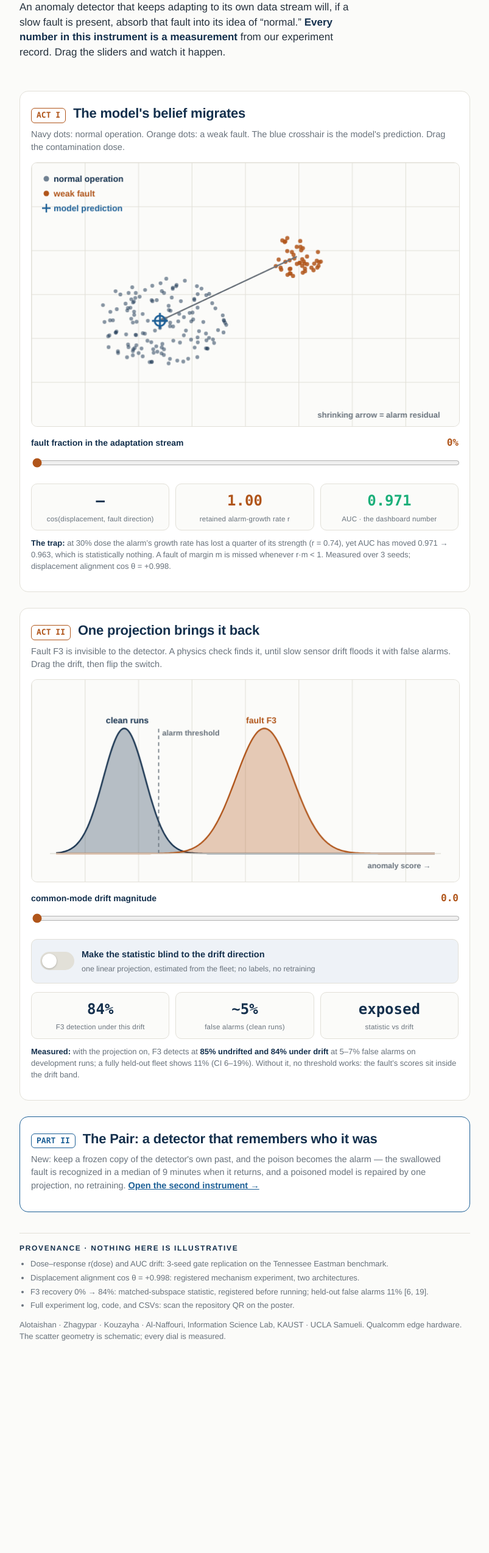
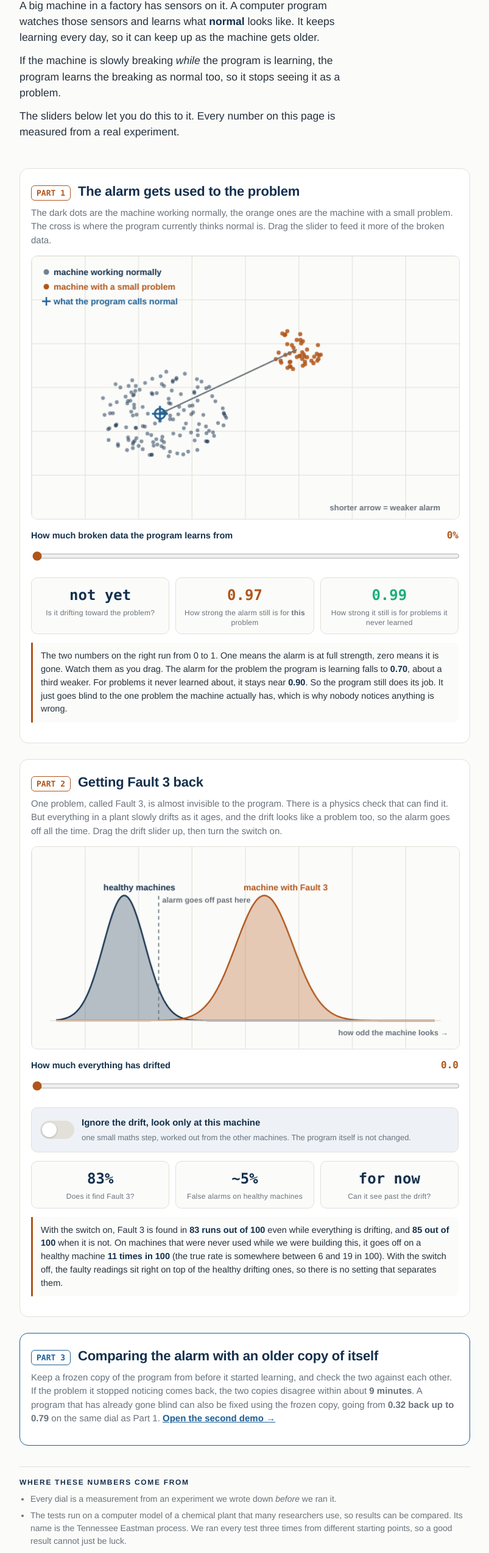
Before and after one commit to msh3l0r-design/absorption-instrument, a plain HTML site: page index.html in a window 1280 px wide. Shown: the part 190-2737 px from the top of the page at 61% size, without its empty margins (238-1041 px from the left). Before the commit the page ends 2465 px from the top, so only its background shows below. Drawn offline with Linux system fonts and the light colour scheme.

Commit message:
Rewrite both pages in plain language, and correct a retracted number
pair.html carried a retracted result: "a poisoned model at 0.27-0.34 returns to
0.99-1.00". The S6 overshoot was retracted in the project record; the scrutiny
re-run gives 0.32 -> 0.79, beating rebuild-from-scratch at 0.69. Text and the
slider both corrected, and the state labels rescaled to the real ceiling.

Also removed from pair.html: the real water-treatment testbed claim (out of
scope, and not supported by the files) and the "shadow-mode pilot" naming.

index.html had a dial labelled "AUC, the dashboard number" animating 0.971 to
0.963. Those two numbers are one row of dose_response_high.csv at dose zero,
in_ratio and out_ratio, not an AUC and not a trajectory. Replaced with the real
comparison from that file: alarm strength for the fault being learned (0.97 to
0.70) against faults never in the stream (0.99 to 0.90).

Language: rewritten so a reader who knows no jargon can follow it. No cos, no
AUC, no projection, no replay buffer. Dials now ask plain questions. Middle-dot
separators and em dashes removed throughout. Numbers on a 0 to 1 scale are now
explained where they first appear.

Fault figures aligned with the poster: 83 in 100 under drift, 85 without, and
11 in 100 false alarms on machines held back during development.

```diff
--- a/index.html
+++ b/index.html
@@ -4,7 +4,7 @@
 <meta charset="utf-8">
 <meta name="viewport" content="width=device-width, initial-scale=1">
 <meta name="color-scheme" content="light dark">
-<title>The Absorption Instrument: how a detector unlearns a fault</title>
+<title>An alarm that stops noticing the problem</title>
 </head>
 <body>
 <style>
@@ -23,14 +23,15 @@
   :root[data-theme="light"]{ --paper:#fbfbf9; --card:#ffffff; --ink:#14304d; --body:#26323e; --mut:#68727c;
            --line:#e2e0d8; --fault:#b0551a; --faultbg:#fbf3ea; --model:#1c5f96; --modelbg:#eef2f7; }
   html{ background:var(--paper); }
-  body{ font-family:var(--sans); color:var(--body); margin:0; line-height:1.45;
+  body{ font-family:var(--sans); color:var(--body); margin:0; line-height:1.5;
         -webkit-font-smoothing:antialiased; }
   main{ max-width:740px; margin:0 auto; padding:28px 18px 60px; }
   header.hero{ padding:26px 0 8px; }
   .kicker{ font-size:12px; letter-spacing:.14em; text-transform:uppercase; color:var(--mut); font-weight:700; }
   h1{ font-size:clamp(30px,6vw,44px); line-height:1.04; letter-spacing:-0.02em; color:var(--ink);
       font-weight:800; margin:10px 0 12px; text-wrap:balance; }
-  .lede{ font-size:17px; max-width:58ch; }
+  .lede{ font-size:17.5px; max-width:58ch; }
+  .lede p{ margin:0 0 12px; }
   .lede b{ color:var(--ink); }
   section.act{ background:var(--card); border:1px solid var(--line); border-radius:14px;
                padding:20px 18px 18px; margin-top:26px; }
@@ -38,12 +39,12 @@
   .actno{ font-family:var(--mono); font-size:13px; font-weight:700; color:var(--fault);
           border:1.5px solid var(--fault); border-radius:6px; padding:2px 8px; }
   h2{ font-size:22px; color:var(--ink); letter-spacing:-0.01em; margin:0; font-weight:800; }
-  .actsub{ font-size:14.5px; color:var(--mut); margin:8px 0 14px; }
+  .actsub{ font-size:15px; color:var(--mut); margin:8px 0 14px; }
   canvas{ width:100%; height:auto; display:block; border-radius:10px; background:var(--paper);
           border:1px solid var(--line); touch-action:none; }
   .ctl{ margin-top:14px; }
-  .ctl label{ display:flex; justify-content:space-between; align-items:baseline; font-size:14px;
-              font-weight:700; color:var(--ink); }
+  .ctl label{ display:flex; justify-content:space-between; align-items:baseline; font-size:14.5px;
+              font-weight:700; color:var(--ink); gap:10px; }
   .ctl label .val{ font-family:var(--mono); color:var(--fault); font-size:16px; }
   input[type=range]{ width:100%; margin-top:8px; accent-color:var(--fault); height:28px; }
   .dials{ display:grid; grid-template-columns:repeat(3,1fr); gap:10px; margin-top:14px; }
@@ -53,11 +54,11 @@
             font-variant-numeric:tabular-nums; }
   .dial .n.hot{ color:var(--fault); }
   .dial .n.calm{ color:var(--ok); }
-  .dial .l{ font-size:11.5px; color:var(--mut); margin-top:4px; letter-spacing:.02em; }
+  .dial .l{ font-size:12px; color:var(--mut); margin-top:4px; letter-spacing:.02em; line-height:1.3; }
   .switchrow{ display:flex; align-items:center; gap:12px; margin-top:14px; background:var(--modelbg);
               border:1px solid var(--line); border-radius:10px; padding:12px 14px; }
-  .switchrow .txt{ font-size:14.5px; color:var(--ink); font-weight:700; }
-  .switchrow .sub{ font-size:12.5px; color:var(--mut); font-weight:400; margin-top:2px; }
+  .switchrow .txt{ font-size:15px; color:var(--ink); font-weight:700; }
+  .switchrow .sub{ font-size:13px; color:var(--mut); font-weight:400; margin-top:2px; }
   .toggle{ position:relative; width:56px; height:30px; flex:none; }
   .toggle input{ opacity:0; width:100%; height:100%; position:absolute; margin:0; cursor:pointer; }
   .knob{ position:absolute; inset:0; background:var(--line); border-radius:15px; transition:background .2s; pointer-events:none; }
@@ -66,89 +67,109 @@
   .toggle input:checked + .knob{ background:var(--ok); }
   .toggle input:checked + .knob::after{ transform:translateX(26px); }
   .toggle input:focus-visible + .knob{ outline:2px solid var(--model); outline-offset:2px; }
-  .note{ font-size:13px; color:var(--mut); margin-top:12px; }
+  .note{ font-size:14.5px; color:var(--body); margin-top:14px; background:var(--paper);
+         border-left:3px solid var(--fault); border-radius:0 8px 8px 0; padding:11px 13px; }
   .note b{ color:var(--ink); }
-  footer{ margin-top:34px; border-top:1px solid var(--line); padding-top:16px; font-size:13px; color:var(--mut); }
+  footer{ margin-top:34px; border-top:1px solid var(--line); padding-top:16px; font-size:14px; color:var(--mut); }
   footer .t{ font-size:12px; letter-spacing:.14em; text-transform:uppercase; font-weight:700; color:var(--ink); }
   footer ul{ margin:8px 0 0 18px; padding:0; }
-  footer li{ margin-top:4px; }
+  footer li{ margin-top:6px; }
   @media (prefers-reduced-motion: reduce){ .knob, .knob::after{ transition:none; } }
 </style>
 
 <main>
 <header class="hero">
-  <div class="kicker">KAUST–Saudi Aramco · Edge AI · live companion to the poster</div>
-  <h1>Watch a detector unlearn the fault it was built to catch</h1>
-  <p class="lede">An anomaly detector that keeps adapting to its own data stream will, if a slow fault
-    is present, absorb that fault into its idea of “normal.” <b>Every number in this instrument is a
-    measurement</b> from our experiment record. Drag the sliders and watch it happen.</p>
+  <div class="kicker">A companion to our poster. KAUST and Saudi Aramco, edge AI project.</div>
+  <h1>An alarm that slowly stops noticing the problem</h1>
+  <div class="lede">
+    <p>A big machine in a factory has sensors on it. A computer program watches those
+      sensors and learns what <b>normal</b> looks like. It keeps learning every day, so it can
+      keep up as the machine gets older.</p>
+    <p>If the machine is slowly breaking <i>while</i> the program is learning, the program
+      learns the breaking as normal too, so it stops seeing it as a problem.</p>
+    <p>The sliders below let you do this to it. Every number on this page is measured from a
+      real experiment.</p>
+  </div>
 </header>
 
 <section class="act">
-  <div class="acthead"><span class="actno">ACT I</span><h2>The model's belief migrates</h2></div>
-  <p class="actsub">Navy dots: normal operation. Orange dots: a weak fault. The blue crosshair is the
-    model's prediction. Drag the contamination dose.</p>
+  <div class="acthead"><span class="actno">PART 1</span><h2>The alarm gets used to the problem</h2></div>
+  <p class="actsub">The dark dots are the machine working normally, the orange ones are the machine
+    with a small problem. The cross is where the program currently thinks normal is. Drag the
+    slider to feed it more of the broken data.</p>
   <canvas id="c1" width="700" height="430" role="img"
-    aria-label="Scatter of normal and fault data with the model prediction migrating toward the fault as dose increases"></canvas>
+    aria-label="Normal and faulty readings with the program's idea of normal drifting toward the fault as more broken data is learned"></canvas>
   <div class="ctl">
-    <label>fault fraction in the adaptation stream <span class="val" id="dv">0%</span></label>
-    <input type="range" id="dose" min="0" max="50" value="0" step="1" aria-label="contamination dose percent">
+    <label>How much broken data the program learns from <span class="val" id="dv">0%</span></label>
+    <input type="range" id="dose" min="0" max="50" value="0" step="1" aria-label="how much broken data is learned from, in percent">
   </div>
   <div class="dials">
-    <div class="dial"><div class="n" id="d_cos">—</div><div class="l">cos(displacement, fault direction)</div></div>
-    <div class="dial"><div class="n hot" id="d_r">1.00</div><div class="l">retained alarm-growth rate r</div></div>
-    <div class="dial"><div class="n calm" id="d_auc">0.971</div><div class="l">AUC · the dashboard number</div></div>
+    <div class="dial"><div class="n" id="d_cos">not yet</div><div class="l">Is it drifting toward the problem?</div></div>
+    <div class="dial"><div class="n hot" id="d_r">1.00</div><div class="l">How strong the alarm still is for <b>this</b> problem</div></div>
+    <div class="dial"><div class="n calm" id="d_auc">0.99</div><div class="l">How strong it still is for problems it never learned</div></div>
   </div>
-  <p class="note"><b>The trap:</b> at 30% dose the alarm’s growth rate has lost a quarter of its strength
-    (r = 0.74), yet AUC has moved 0.971 → 0.963, which is statistically nothing. A fault of margin m is missed
-    whenever r·m &lt; 1. Measured over 3 seeds; displacement alignment cos θ = +0.998.</p>
+  <p class="note">The two numbers on the right run from 0 to 1. One means the alarm is at full
+    strength, zero means it is gone. Watch them as you drag. The alarm for the problem the program
+    is learning falls to <b>0.70</b>, about a third weaker. For problems it never learned about,
+    it stays near <b>0.90</b>. So the program still does its job. It just goes blind to the one
+    problem the machine actually has, which is why nobody notices anything is wrong.</p>
 </section>
 
 <section class="act">
-  <div class="acthead"><span class="actno">ACT II</span><h2>One projection brings it back</h2></div>
-  <p class="actsub">Fault F3 is invisible to the detector. A physics check finds it, until slow sensor
-    drift floods it with false alarms. Drag the drift, then flip the switch.</p>
+  <div class="acthead"><span class="actno">PART 2</span><h2>Getting Fault 3 back</h2></div>
+  <p class="actsub">One problem, called Fault 3, is almost invisible to the program. There is a
+    physics check that can find it. But everything in a plant slowly drifts as it ages, and the
+    drift looks like a problem too, so the alarm goes off all the time. Drag the drift slider up,
+    then turn the switch on.</p>
   <canvas id="c2" width="700" height="330" role="img"
-    aria-label="Score distributions of clean and faulty runs overlapping under drift, separating when the projection is enabled"></canvas>
+    aria-label="Two overlapping humps showing healthy and faulty machines, which separate when the switch is on"></canvas>
   <div class="ctl">
-    <label>common-mode drift magnitude <span class="val" id="dr_v">0.0</span></label>
-    <input type="range" id="drift" min="0" max="100" value="0" step="1" aria-label="drift magnitude">
+    <label>How much everything has drifted <span class="val" id="dr_v">0.0</span></label>
+    <input type="range" id="drift" min="0" max="100" value="0" step="1" aria-label="how much everything has drifted">
   </div>
   <div class="switchrow">
-    <span class="toggle"><input type="checkbox" id="proj" aria-label="enable subspace projection">
+    <span class="toggle"><input type="checkbox" id="proj" aria-label="ignore the drift">
       <span class="knob"></span></span>
-    <span><span class="txt">Make the statistic blind to the drift direction</span><br>
-      <span class="sub">one linear projection, estimated from the fleet; no labels, no retraining</span></span>
+    <span><span class="txt">Ignore the drift, look only at this machine</span><br>
+      <span class="sub">one small maths step, worked out from the other machines. The program itself is not changed.</span></span>
   </div>
   <div class="dials">
-    <div class="dial"><div class="n hot" id="d_det">0%</div><div class="l">F3 detection under this drift</div></div>
-    <div class="dial"><div class="n" id="d_fa">—</div><div class="l">false alarms (clean runs)</div></div>
-    <div class="dial"><div class="n" id="d_state">exposed</div><div class="l">statistic vs drift</div></div>
+    <div class="dial"><div class="n hot" id="d_det">0%</div><div class="l">Does it find Fault 3?</div></div>
+    <div class="dial"><div class="n" id="d_fa">~5%</div><div class="l">False alarms on healthy machines</div></div>
+    <div class="dial"><div class="n" id="d_state">buried</div><div class="l">Can it see past the drift?</div></div>
   </div>
-  <p class="note"><b>Measured:</b> with the projection on, F3 detects at <b>85% undrifted and 84% under
-    drift</b> at 5–7% false alarms on development runs; a fully held-out fleet shows 11% (CI 6–19%).
-    Without it, no threshold works: the fault’s scores sit inside the drift band.</p>
+  <p class="note">With the switch on, Fault 3 is found in <b>83 runs out of 100</b> even while
+    everything is drifting, and <b>85 out of 100</b> when it is not. On machines that were never
+    used while we were building this, it goes off on a healthy machine <b>11 times in 100</b> (the
+    true rate is somewhere between 6 and 19 in 100). With the switch off, the faulty readings sit
+    right on top of the healthy drifting ones, so there is no setting that separates them.</p>
 </section>
 
 <section class="act" style="border-color:var(--model);">
-  <div class="acthead"><span class="actno" style="color:var(--model);border-color:var(--model);">PART II</span>
-  <h2>The Pair: a detector that remembers who it was</h2></div>
-  <p class="actsub">New: keep a frozen copy of the detector's own past, and the poison becomes the
-    alarm — the swallowed fault is recognized in a median of 9 minutes when it returns, and a poisoned
-    model is repaired by one projection, no retraining. <a href="pair.html" style="color:var(--model);
-    font-weight:700;">Open the second instrument →</a></p>
+  <div class="acthead"><span class="actno" style="color:var(--model);border-color:var(--model);">PART 3</span>
+  <h2>Comparing the alarm with an older copy of itself</h2></div>
+  <p class="actsub">Keep a frozen copy of the program from before it started learning, and check the
+    two against each other. If the problem it stopped noticing comes back, the two copies disagree
+    within about <b>9 minutes</b>. A program that has already gone blind can also be fixed using the
+    frozen copy, going from <b>0.32 back up to 0.79</b> on the same dial as Part 1.
+    <a href="pair.html" style="color:var(--model);font-weight:700;">Open the second demo →</a></p>
 </section>
 
 <footer>
-  <div class="t">Provenance · nothing here is illustrative</div>
+  <div class="t">Where these numbers come from</div>
   <ul>
-    <li>Dose–response r(dose) and AUC drift: 3-seed gate replication on the Tennessee Eastman benchmark.</li>
-    <li>Displacement alignment cos θ = +0.998: registered mechanism experiment, two architectures.</li>
-    <li>F3 recovery 0% → 84%: matched-subspace statistic, registered before running; held-out false alarms 11% [6, 19].</li>
-    <li>Full experiment log, code, and CSVs: scan the repository QR on the poster.</li>
+    <li>Every dial is a measurement from an experiment we wrote down <i>before</i> we ran it.</li>
+    <li>The tests run on a computer model of a chemical plant that many researchers use, so
+      results can be compared. Its name is the Tennessee Eastman process. We ran every test
+      three times from different starting points, so a good result cannot just be luck.</li>
+    <li>We wrote down and registered the Fault 3 result, 0 to 83 out of 100, before we ran it.
+      The 11-in-100 false alarm figure comes from machines held back and never looked at while
+      we were building this.</li>
+    <li>The dots and humps are drawn simply, to make the shape of the idea clear.</li>
+    <li>The code, the data and the lab notebook are behind the other QR code on the poster.</li>
   </ul>
-  <p>Alotaishan · Zhagypar · Kouzayha · Al-Naffouri, Information Science Lab, KAUST · UCLA Samueli.
-     Qualcomm edge hardware. The scatter geometry is schematic; every dial is measured.</p>
+  <p>Mishal Alotaishan, Ruslan Zhagypar, Nour Kouzayha and Tareq Al-Naffouri. Information Science
+     Lab at KAUST, and UCLA Samueli. Hardware from Qualcomm.</p>
 </footer>
 </main>
 
@@ -156,44 +177,42 @@
 (function(){
   const css = n => getComputedStyle(document.documentElement).getPropertyValue(n).trim();
   const lerp = (a,b,t)=>a+(b-a)*t;
-  // measured dose-response (dose%, r): 0→1.00, 5→0.80, 15→0.76, 30→0.74, 50→0.70
-  const RD=[[0,1.00],[5,0.80],[15,0.76],[30,0.74],[50,0.70]];
-  const rOf=d=>{for(let i=1;i<RD.length;i++){if(d<=RD[i][0]){const[a,b]=[RD[i-1],RD[i]];return lerp(a[1],b[1],(d-a[0])/(b[0]-a[0]));}}return 0.70;};
-  const aucOf=d=>lerp(0.971,0.963,Math.min(d/30,1));
+  // measured, dose_response_high.csv (3-seed means)
+  // in_ratio  = alarm strength for the fault being learned
+  // out_ratio = alarm strength for faults never in the stream
+  const RD =[[0,0.97],[5,0.80],[15,0.76],[30,0.74],[50,0.70]];
+  const RO =[[0,0.99],[5,0.98],[15,0.96],[30,0.91],[50,0.90]];
+  const interp=(T,d)=>{for(let i=1;i<T.length;i++){if(d<=T[i][0]){const[a,b]=[T[i-1],T[i]];
+      return lerp(a[1],b[1],(d-a[0])/(b[0]-a[0]));}}return T[T.length-1][1];};
+  const rOf=d=>interp(RD,d), oOf=d=>interp(RO,d);
   // deterministic pseudo-random (stable scene)
   let seed=7; const rnd=()=>{seed=(seed*16807)%2147483647;return (seed-1)/2147483646;};
   const N=140, F=46;
   const pts=[], fpts=[];
   for(let i=0;i<N;i++){const a=rnd()*6.283,r=Math.pow(rnd(),.5);pts.push([Math.cos(a)*r,Math.sin(a)*r*0.72]);}
   for(let i=0;i<F;i++){const a=rnd()*6.283,r=Math.pow(rnd(),.5)*0.42;fpts.push([2.05+Math.cos(a)*r,1.05+Math.sin(a)*r*0.8]);}
-  const FDIR=[2.05,1.05], FLEN=Math.hypot(...FDIR);
+  const FDIR=[2.05,1.05];
   const c1=document.getElementById('c1'), g1=c1.getContext('2d');
   const dose=document.getElementById('dose');
   function drawAct1(){
-    const d=+dose.value, t=Math.min(d/50,1);
-    // model center migrates along fault direction; magnitude tracks (1-r) scaled
-    const mig=(1-rOf(d))/0.30*0.62; // 0 → ~0.62 of fault offset at 50%
+    const d=+dose.value;
+    const mig=(0.97-rOf(d))/0.27*0.62;
     const cx=FDIR[0]*mig, cy=FDIR[1]*mig;
     const W=c1.width,H=c1.height, sx=W/6.4, sy=H/4.3, ox=W*0.30, oy=H*0.60;
     const P=([x,y])=>[ox+x*sx, oy-y*sy];
     g1.clearRect(0,0,W,H);
     g1.fillStyle=css('--paper'); g1.fillRect(0,0,W,H);
-    // faint grid
     g1.strokeStyle=css('--line'); g1.lineWidth=1;
     for(let gx=0;gx<W;gx+=W/8){g1.beginPath();g1.moveTo(gx,0);g1.lineTo(gx,H);g1.stroke();}
     for(let gy=0;gy<H;gy+=H/6){g1.beginPath();g1.moveTo(0,gy);g1.lineTo(W,gy);g1.stroke();}
-    // normal cloud
     g1.fillStyle=css('--ink'); g1.globalAlpha=0.5;
     pts.forEach(p=>{const[q,w]=P(p);g1.beginPath();g1.arc(q,w,3.1,0,7);g1.fill();});
-    // fault cluster
     g1.globalAlpha=0.85; g1.fillStyle=css('--fault');
     fpts.forEach(p=>{const[q,w]=P(p);g1.beginPath();g1.arc(q,w,3.4,0,7);g1.fill();});
     g1.globalAlpha=1;
-    // fault direction arrow (dashed)
     const[o1,o2]=P([0,0]), [f1,f2]=P(FDIR);
     g1.setLineDash([7,6]); g1.strokeStyle=css('--fault'); g1.lineWidth=1.6;
     g1.beginPath();g1.moveTo(o1,o2);g1.lineTo(f1,f2);g1.stroke(); g1.setLineDash([]);
-    // residual arrow: fault center -> model center
     const[m1,m2]=P([cx,cy]);
     g1.strokeStyle=css('--mut'); g1.lineWidth=2.2;
     g1.beginPath();g1.moveTo(f1,f2);g1.lineTo(m1,m2);g1.stroke();
@@ -202,29 +221,25 @@
     g1.lineTo(m1-10*Math.cos(ang-0.4),m2-10*Math.sin(ang-0.4));
     g1.lineTo(m1-10*Math.cos(ang+0.4),m2-10*Math.sin(ang+0.4));
     g1.closePath(); g1.fillStyle=css('--mut'); g1.fill();
-    // model crosshair
     g1.strokeStyle=css('--model'); g1.lineWidth=3;
     g1.beginPath();g1.moveTo(m1-13,m2);g1.lineTo(m1+13,m2);g1.moveTo(m1,m2-13);g1.lineTo(m1,m2+13);g1.stroke();
     g1.beginPath();g1.arc(m1,m2,8.5,0,7);g1.stroke();
-    // fixed legend (top-left) — no collisions at any dose
     g1.font='700 14px '+css('--sans');
     g1.fillStyle=css('--ink'); g1.globalAlpha=0.6;
     g1.beginPath(); g1.arc(24,26,4.5,0,7); g1.fill(); g1.globalAlpha=1;
-    g1.fillStyle=css('--ink'); g1.fillText('normal operation',36,31);
+    g1.fillStyle=css('--ink'); g1.fillText('machine working normally',36,31);
     g1.fillStyle=css('--fault');
     g1.beginPath(); g1.arc(24,50,4.5,0,7); g1.fill();
-    g1.fillText('weak fault',36,55);
+    g1.fillText('machine with a small problem',36,55);
     g1.strokeStyle=css('--model'); g1.lineWidth=2.4;
     g1.beginPath(); g1.moveTo(17,74); g1.lineTo(31,74); g1.moveTo(24,67); g1.lineTo(24,81); g1.stroke();
-    g1.fillStyle=css('--model'); g1.fillText('model prediction',36,79);
+    g1.fillStyle=css('--model'); g1.fillText('what the program calls normal',36,79);
     g1.fillStyle=css('--mut'); g1.font='600 13px '+css('--sans');
-    g1.fillText('shrinking arrow = alarm residual',W-232,H-14);
-    // dials
+    g1.fillText('shorter arrow = weaker alarm',W-212,H-14);
     document.getElementById('dv').textContent=d+'%';
-    document.getElementById('d_cos').textContent=d===0?'—':'+0.998';
-    const r=rOf(d);
-    const dr=document.getElementById('d_r'); dr.textContent=r.toFixed(2);
-    document.getElementById('d_auc').textContent=aucOf(d).toFixed(3);
+    document.getElementById('d_cos').textContent = d===0 ? 'not yet' : 'yes';
+    document.getElementById('d_r').textContent=rOf(d).toFixed(2);
+    document.getElementById('d_auc').textContent=oOf(d).toFixed(2);
   }
   dose.addEventListener('input',drawAct1);
   drawAct1();
@@ -243,10 +258,8 @@
     g.fillStyle=css('--paper');g.fillRect(0,0,W,H);
     g.strokeStyle=css('--line');g.lineWidth=1;
     for(let gx=0;gx<W;gx+=W/8){g.beginPath();g.moveTo(gx,0);g.lineTo(gx,H);g.stroke();}
-    // score axis: clean distribution center, fault center (measured geometry: fault median 0.040, drift adds up to ~0.060)
     const base=H-46, amp=H*0.62, X=v=>40+v*(W-80);
     const cleanMu=on?0.18:0.18+m*0.42, faultMu=on?0.55:0.55+m*0.42;
-    // under no projection, drift widens/moves the CLEAN band into the fault band
     const cs=on?0.055:0.055+m*0.10;
     function band(mu,s,color,label){
       g.beginPath();
@@ -259,25 +272,23 @@
         x===0?g.moveTo(px,py):g.lineTo(px,py);}
       g.stroke();
       g.font='700 14px '+css('--sans');g.fillStyle=color;
-      g.fillText(label,X(mu)-30,base-amp-8);
+      g.fillText(label,X(mu)-34,base-amp-8);
     }
-    band(cleanMu,cs,css('--ink'),'clean runs');
-    band(faultMu,0.075,css('--fault'),'fault F3');
-    // threshold line at clean 95th pct
+    band(cleanMu,cs,css('--ink'),'healthy machines');
+    band(faultMu,0.075,css('--fault'),'machine with Fault 3');
     const thr=cleanMu+1.65*cs;
     g.setLineDash([6,5]);g.strokeStyle=css('--mut');g.lineWidth=1.6;
     g.beginPath();g.moveTo(X(thr),base);g.lineTo(X(thr),base-amp-4);g.stroke();g.setLineDash([]);
     g.fillStyle=css('--mut');g.font='600 12.5px '+css('--sans');
-    g.fillText('alarm threshold',X(thr)+6,base-amp+12);
+    g.fillText('alarm goes off past here',X(thr)+6,base-amp+12);
     g.strokeStyle=css('--line');g.lineWidth=1.4;
     g.beginPath();g.moveTo(30,base);g.lineTo(W-30,base);g.stroke();
-    g.fillStyle=css('--mut');g.fillText('anomaly score →',W-150,base+24);
-    // dials (measured endpoints)
+    g.fillStyle=css('--mut');g.fillText('how odd the machine looks →',W-198,base+24);
     const det=document.getElementById('d_det'), fa=document.getElementById('d_fa'), st=document.getElementById('d_state');
     document.getElementById('dr_v').textContent=(m*0.8).toFixed(1);
-    if(on){det.textContent=m<0.05?'85%':'84%';det.className='n calm';fa.textContent='5–7%';st.textContent='blind';st.className='n calm';}
-    else if(m<0.08){det.textContent='84%';det.className='n';fa.textContent='~5%';st.textContent='exposed';st.className='n';}
-    else{det.textContent='0%';det.className='n hot';fa.textContent=Math.round(m*100)+'%+';st.textContent='flooded';st.className='n hot';}
+    if(on){det.textContent=m<0.05?'85%':'83%';det.className='n calm';fa.textContent='5–7%';st.textContent='yes';st.className='n calm';}
+    else if(m<0.08){det.textContent='83%';det.className='n';fa.textContent='~5%';st.textContent='for now';st.className='n';}
+    else{det.textContent='0%';det.className='n hot';fa.textContent=Math.round(m*100)+'%+';st.textContent='buried';st.className='n hot';}
   }
   drift.addEventListener('input',draw); proj.addEventListener('change',draw);
   const redrawAll=()=>{ draw(); if(window.__redrawAct1) window.__redrawAct1(); };
```
Also changed, not shown: pair.html (+72 -69 lines).
